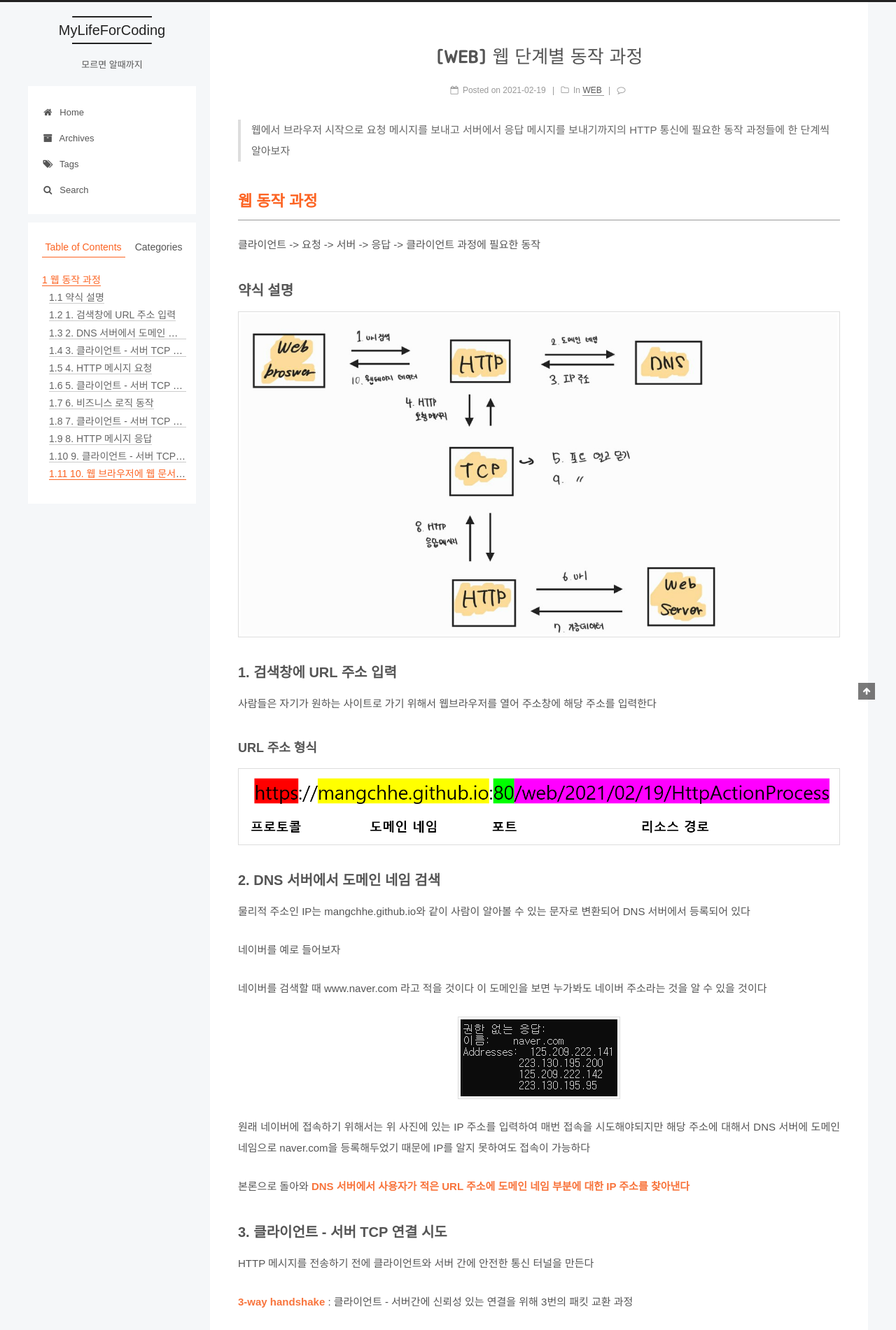
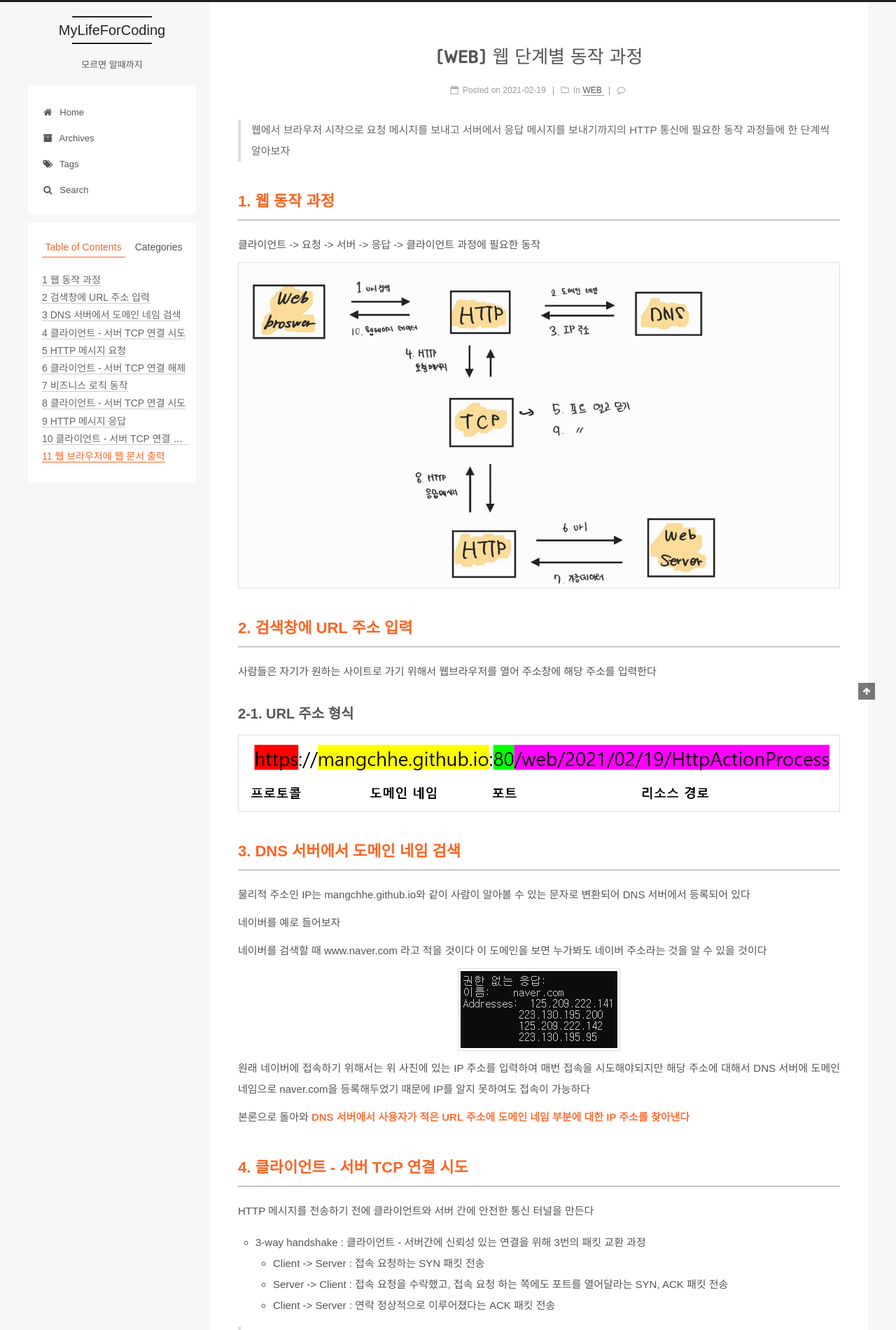
Before and after one commit to mangchhe/mangchhe.github.io, a Jekyll site: the page built from _posts/2021-02-19-HttpActionProcess.md, in a window 1280 px wide. Shown: the top 1901 px of the page at 70% size. Built offline with Jekyll 4.4.1, drawn with Linux system fonts in a browser that asks for light colours; some web fonts are replaced; comment, search, counter and statistics services are not loaded; some of the changed text lies outside the part shown.

Commit message:
Add: KotlinBasicSyntax Post, Update HttpActionProcess Post, css - 코틀린 기본 문법 포스팅 - 웹 단계별 동작 과정 포스트 내용 수정 - h 태그 번호 매기기 추가, 메인페이지 title hover 변경

```diff
--- a/_posts/2021-02-19-HttpActionProcess.md
+++ b/_posts/2021-02-19-HttpActionProcess.md
@@ -16,19 +16,21 @@ tags:
 
 클라이언트 -> 요청 -> 서버 -> 응답 -> 클라이언트 과정에 필요한 동작
 
-## 약식 설명
-
 ![httpProcess](/assets/postImages/HttpActionProcess/httpProcess.jpg)
 
-## 1. 검색창에 URL 주소 입력
+# 검색창에 URL 주소 입력
+
+<hr>
 
 사람들은 자기가 원하는 사이트로 가기 위해서 웹브라우저를 열어 주소창에 해당 주소를 입력한다
 
-### URL 주소 형식
+## URL 주소 형식
 
 ![url](/assets/postImages/HttpActionProcess/url.PNG)
 
-## 2. DNS 서버에서 도메인 네임 검색
+# DNS 서버에서 도메인 네임 검색
+
+<hr>
 
 물리적 주소인 IP는 mangchhe.github.io와 같이 사람이 알아볼 수 있는 문자로 변환되어 DNS 서버에서 등록되어 있다
 
@@ -42,25 +44,28 @@ tags:
 
 본론으로 돌아와 **DNS 서버에서 사용자가 적은 URL 주소에 도메인 네임 부분에 대한 IP 주소를 찾아낸다**
 
-## 3. 클라이언트 - 서버 TCP 연결 시도
+# 클라이언트 - 서버 TCP 연결 시도
+
+<hr>
 
 HTTP 메시지를 전송하기 전에 클라이언트와 서버 간에 안전한 통신 터널을 만든다
 
-**3-way handshake** : 클라이언트 - 서버간에 신뢰성 있는 연결을 위해 3번의 패킷 교환 과정
+- 3-way handshake : 클라이언트 - 서버간에 신뢰성 있는 연결을 위해 3번의 패킷 교환 과정
+  - Client -> Server : 접속 요청하는 SYN 패킷 전송
+  - Server -> Client : 접속 요청을 수락했고, 접속 요청 하는 쪽에도 포트를 열어달라는 SYN, ACK 패킷 전송
+  - Client -> Server : 연락 정상적으로 이루어졌다는 ACK 패킷 전송
 
-1. **Client -> Server** : 접속 요청하는 SYN 패킷 전송
-2. **Server -> Client** : 접속 요청을 수락했고, 접속 요청 하는 쪽에도 포트를 열어달라는 SYN, ACK 패킷 전송
-3. **Client -> Server** : 연락 정상적으로 이루어졌다는 ACK 패킷 전송
+> 패킷 : 데이터를 묶음 단위로 한 번에 전송할 데이터의 크기를 의미, 웹 통신은 3계층인 네트워크 계층에서 이루어지며 묶음을 패킷이라고 부른다
 
-**패킷** : 데이터를 묶음 단위로 한 번에 전송할 데이터의 크기를 의미, 웹 통신은 3계층인 네트워크 계층에서 이루어지며 묶음을 패킷이라고 부른다
+# HTTP 메시지 요청
 
-## 4. HTTP 메시지 요청
+<hr>
 
 Header, Body 구조로 이루어진 HTTP 메시지를 요청한다
 
 ![httpMessageRequest](/assets/postImages/HttpActionProcess/httpMessageRequest.PNG)
 
-### Header
+## Header
 
 - Host : 요청이 전송되는 target 호스트 URL 주소
 - User-Agent : 요청을 보내는 웹 브라우저의 정보
@@ -71,35 +76,42 @@ Header, Body 구조로 이루어진 HTTP 메시지를 요청한다
 - Content-Type : HTTP 요청 보내는 메시지 Body 타입
 - Content-Length : 요청 보내는 메시지 Body의 총 사이즈
 
-### Body
+## Body
 
 - HTTP 요청 또는 응답에 전송할 데이터를 담는 부분
 - 전송할 데이터가 존재하지 않는다면 비어있다
 
-## 5. 클라이언트 - 서버 TCP 연결 해제
+# 클라이언트 - 서버 TCP 연결 해제
+
+<hr>
 
 이전에 만든 통신 터널을 해제한다
 
-**4-way handshake** : TCP 연결을 해제하기 위해 수행되는 절차
+- 4-way handshake : TCP 연결을 해제하기 위해 수행되는 절차
+  - Client -> Server : 연결을 종료하겠다는 FIN 패킷 전송
+  - Server -> Client : 연결 종료를 확인했다는 ACK 전송, 자신의 통신이 끝날때까지 기다림
+  - Server -> Client : 통신이 끝났을 경우 FIN 패킷 전송
+  - Client -> Server : 통신 해지를 확인했다는 ACK 패킷 전송
 
-1. **Client -> Server** : 연결을 종료하겠다는 FIN 패킷 전송
-2. **Server -> Client** : 연결 종료를 확인했다는 ACK 전송, 자신의 통신이 끝날때까지 기다림
-3. **Server -> Client** : 통신이 끝났을 경우 FIN 패킷 전송
-4. **Client -> Server** : 통신 해지를 확인했다는 ACK 패킷 전송
+# 비즈니스 로직 동작
 
-## 6. 비즈니스 로직 동작
+<hr>
 
 요청 메시지에 따라 서버에서 응답에 필요한 데이터를 가공하는 작업이 필요로함
 
-## 7. 클라이언트 - 서버 TCP 연결 시도
+# 클라이언트 - 서버 TCP 연결 시도
+
+<hr>
 
 앞서 설명과 동일
 
-## 8. HTTP 메시지 응답
+# HTTP 메시지 응답
+
+<hr>
 
 서버에서 HTTP 메시지를 받게 되면 어떤 메소드 요청인지, 어떤 리소스를 찾는지 확인한 후 찾아서 해당 리소스와 응답코드를 함께 클라이언트에게 전달하게 된다
 
-### Status Line
+## Status Line
 
 - HTTP Version : HTTP 버젼
 - Status code : 응답 상태 코드
@@ -107,18 +119,22 @@ Header, Body 구조로 이루어진 HTTP 메시지를 요청한다
 
 ![httpMessageResponse](/assets/postImages/HttpActionProcess/httpMessageResponse.PNG)
 
-### Header
+## Header
 
 앞서 설명과 동일하나, User-Agent 대신 Server헤더가 사용
 
-### Body
+## Body
 
 앞서 설명과 동일
 
-## 9. 클라이언트 - 서버 TCP 연결 해제
+# 클라이언트 - 서버 TCP 연결 해제
+
+<hr>
 
 앞서 설명과 동일
 
-## 10. 웹 브라우저에 웹 문서 출력
+# 웹 브라우저에 웹 문서 출력
+
+<hr>
 
 웹 브라우저 화면에 응답 받은 메시지의 Body 부분에 있는 데이터를 나타냄
--- a/_sass/_common/components/post/post-title.scss
+++ b/_sass/_common/components/post/post-title.scss
@@ -19,22 +19,23 @@
   line-height: 1.2;
   vertical-align: top;
 
-  &::before {
-    content: "";
-    position: absolute;
-    width: 100%;
-    height: 2px;
-    bottom: 0;
-    left: 0;
-    background-color: #000;
-    visibility: hidden;
-    @include transform(scaleX(0));
-    @include the-transition();
-  }
+  // &::before {
+  //   content: "";
+  //   position: absolute;
+  //   width: 100%;
+  //   height: 2px;
+  //   bottom: 0;
+  //   left: 0;
+  //   background-color: #000;
+  //   visibility: hidden;
+  //   // @include transform(scaleX(0));
+  //   // @include the-transition();
+  // }
 
-  &:hover::before {
-    visibility: visible;
-    @include transform(scaleX(1));
+  &:hover {
+    // visibility: visible;
+    color: $black-deep;
+    // @include transform(scaleX(1));
   }
 
   .fa { font-size: 16px; }
--- a/_sass/_common/scaffolding/base.scss
+++ b/_sass/_common/scaffolding/base.scss
@@ -39,7 +39,7 @@ h2, h3, h4, h5, h6 { margin: 20px 0 15px; }
   }
 }
 
-p { margin: 0 0 25px 0; }
+p { margin: 0 0 10px 0; }
 
 a {
   color: $link-color;
@@ -95,6 +95,17 @@ h2, h3, h4, h5 {
   color: $black-light;
 }
 
+.post-body {
+  h1 { counter-increment: first; counter-reset: second; }
+  h1::before { content: counter(first)". "; }
+  h2 { counter-increment: second; counter-reset: third; }
+  h2::before { content: counter(first)"-"counter(second)". "; }
+  h3 { counter-increment: third; counter-reset: fourth; }
+  h3::before { content: counter(first)"-"counter(second)"-"counter(third)"."; }
+  h4 { counter-increment: fourth; counter-reset: fifth; }
+  h4::before { content: counter(first)"-"counter(second)"-"counter(third)"-"counter(fourth)"."; }
+}
+
 hr {
   margin: 10px 0px 20px 0px;
   height: 1px;
```
Also changed, not shown: _posts/2021-01-27-BidirectionalMapping.md (+1 -1 lines), _posts/2021-01-31-N1Problem.md (+1 -1 lines), _posts/2021-12-03-KotlinBasicSyntax.md (added, +425 -0 lines).
